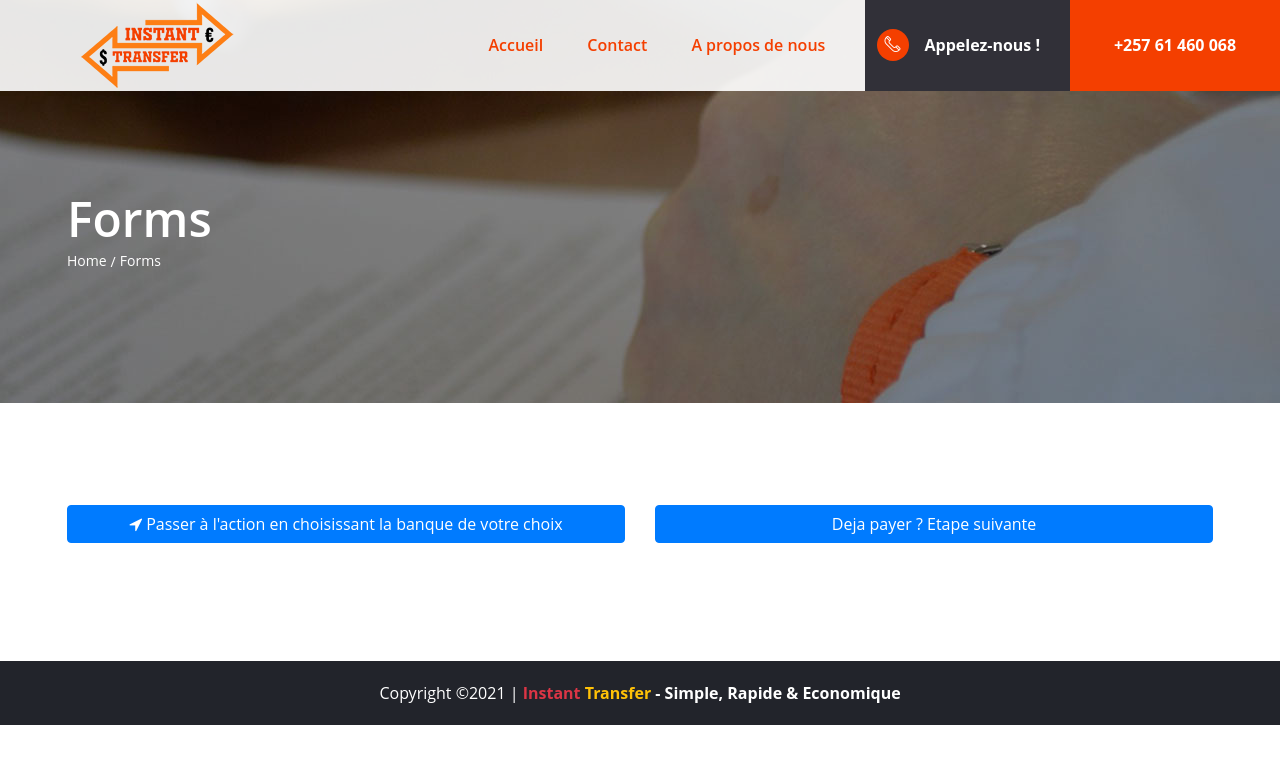
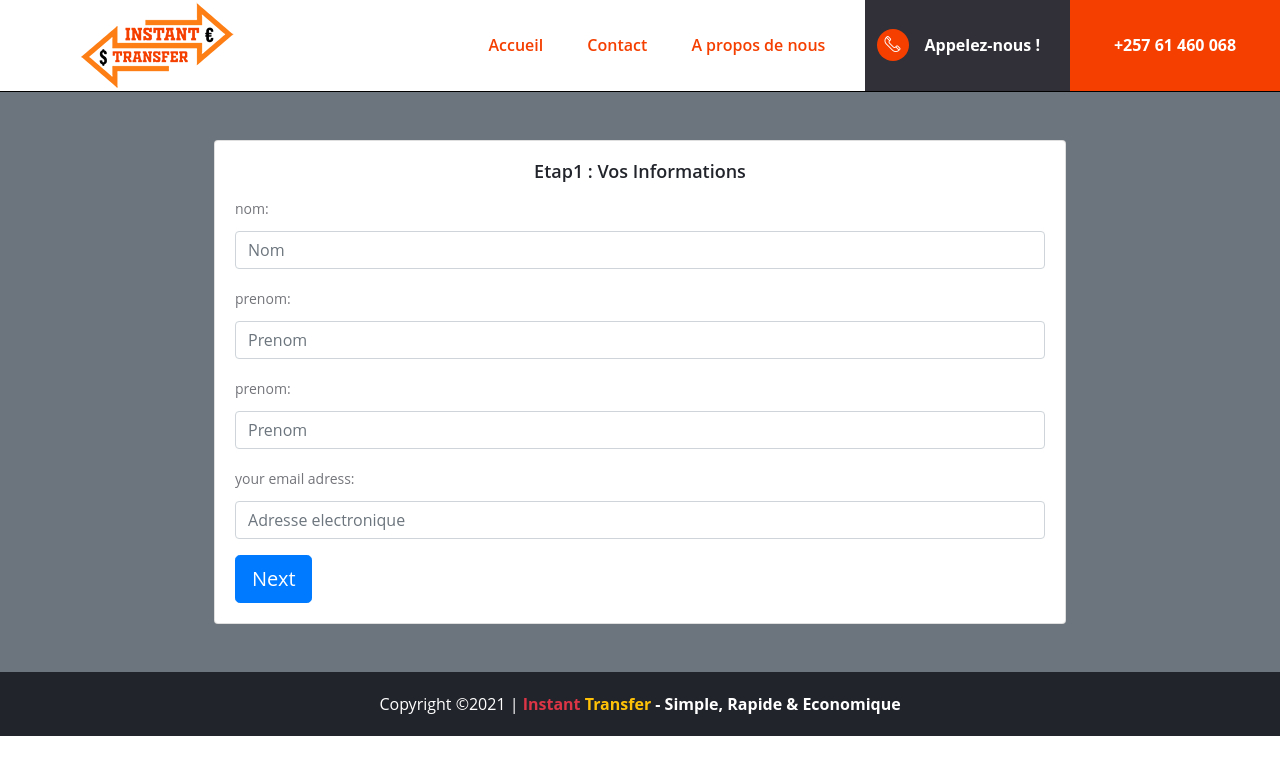
Before and after one commit to ArtcalO/currencyConverter, a Django app: page /step1/ in a window 1280 px wide. Shown: the top 775 px of the page. Run offline with Django 3.2, Linux system fonts and the light colour scheme; some libraries are stand-ins or nearby versions.

Commit message:
Adding steps forms

```diff
--- a/currencyConverter/forms.py
+++ b/currencyConverter/forms.py
@@ -94,3 +94,44 @@ class ContactForm(forms.Form):
 			attrs={'placeholder':'Your Email ','class':'form-control'}),
 		label='Amount',
 		required=True)
+
+
+class StepForm1(forms.Form):
+	firstname = forms.CharField(
+		widget=forms.TextInput(
+			attrs={
+				'placeholder':'Nom ','class':'form-control'
+				}
+			), label='nom', required=False)
+	lastname = forms.CharField(
+		widget=forms.TextInput(
+			attrs={
+				'placeholder':'Prenom ','class':'form-control'
+				}
+			), label='prenom', required=False)
+	number = forms.CharField(
+		widget=forms.TextInput(
+			attrs={
+				'placeholder':'Prenom ','required':'false','class':'form-control'
+				}
+			), label='prenom', required=False)
+	email = forms.EmailField(
+		widget=forms.TextInput(
+			attrs={
+				'placeholder':'Adresse electronique ','class':'form-control'
+				}
+			), label='your email adress', required=False)
+
+class StepForm2(forms.Form):
+	firstname = forms.CharField(
+		widget=forms.TextInput(
+			attrs={
+				'placeholder':'Nom ','class':'form-control'
+				}
+			), label='Nom destinataire', required=False)
+	lastname = forms.CharField(
+		widget=forms.TextInput(
+			attrs={
+				'placeholder':'Prenom ','class':'form-control'
+				}
+			), label='Prenom destinataire', required=False)
--- a/currencyConverter/templates/steps_forms.html
+++ b/currencyConverter/templates/steps_forms.html
@@ -2,30 +2,31 @@
 {% load static %}
 
 {% block banner %}
-    <section class="page-top-section set-bg" data-setbg=" {% static 'img/page-top-bg/1.jpg' %} ">
-        <div class="container">
-            <h2>Forms</h2>
-            <nav class="site-breadcrumb">
-                <a class="sb-item" href="#">Home</a>
-                <span class="sb-item active">Forms</span>
-            </nav>
+    <div style="height:92px; border-bottom:1px solid black;">
+
     </div>
-    </section>
 {% endblock %}
 
 {% block content %}
 
-    {% if step1_form %}
-        <section class="form-section spad">
+    {% if choice %}
+
+            <section class="ftco-section form-section" >
               <div class="container">
+                <div class="row justify-content-center mb-5 pb-3">
+                  <div class="col-md-7 heading-section ftco-animate text-center">
+
+                    <div class="card-body m-auto">
+                        <h5 class="card-title text-center my-5">Cliquez pour choisir</h5>
                         <div class="row">
+
                             <div class="col">
                                 <p>
-                              <button class="btn btn-primary btn-block" type="button" data-toggle="collapse" data-target="#banques" aria-expanded="false" aria-controls="banques"><i class="fa fa-location-arrow"></i> Passer à l'action en choisissant la banque de votre choix</button>
+                                  <button class="btn btn-primary btn-block" type="button" data-toggle="collapse" data-target="#banques" aria-expanded="false" aria-controls="banques"><i class="fa fa-location-arrow"></i>Choisir une banque</button>
                                 </p>
                             </div>
                             <div class="col ">
-                          <button type="button" class="btn btn-primary btn-block ">Deja payer ? Etape suivante</button>
+                                <a href="{% url "step1" %}" class="btn btn-primary btn-block ">Deja payer ? Etape suivante</a>
                             </div>
                         </div>
                         <div class="row">
@@ -52,7 +53,63 @@
                                 </div>
                             </div>
                       </div>
+
+                  </div>
+                </div>
+              </div>
           </section>
+
+    {% endif %}
+
+    {% if step_form1 %}
+
+        <div class="container-fluid bg-secondary" >
+          <div class="container">
+            <div class="row">
+              <div class="col-lg-10 col-xl-9 mx-auto">
+                <div class="card card-signin flex-row my-5">
+                  <div class="card-img-left d-none d-md-flex">
+                     <!-- Background image for card set in CSS! -->
+                  </div>
+                  <div class="card-body">
+                    <h5 class="card-title text-center">Etap1 : Vos Informations</h5>
+                    <form method="post" enctype="multipart/form-data" action="." class="form-signin">
+                      {% csrf_token %}
+                      {{ step_form1.as_p }}
+                      <input class="btn btn-lg btn-primary right"  value="Next" type="submit">
+
+                    </form>
+                  </div>
+                </div>
+              </div>
+            </div>
+          </div>
+        </div>
+
+    {% endif %}
+
+    {% if step_form2 %}
+
+        <div class="container-fluid bg-secondary" >
+          <div class="container">
+            <div class="row">
+              <div class="col-lg-10 col-xl-9 mx-auto">
+                <div class="card card-signin flex-row my-5">
+                  <div class="card-body">
+                    <h5 class="card-title text-center">Etape 2 : Information destinataire</h5>
+                    <form method="post" enctype="multipart/form-data" action="." class="form-signin">
+                      {% csrf_token %}
+                      {{ step_form2.as_p }}
+                      <button class="btn btn-lg btn-primary " type="submit">Next</button>
+
+                    </form>
+                  </div>
+                </div>
+              </div>
+            </div>
+          </div>
+        </div>
+
     {% endif %}
 
 {% endblock %}
--- a/currencyConverter/urls.py
+++ b/currencyConverter/urls.py
@@ -11,6 +11,8 @@ urlpatterns = [
 	path("register/", views.Register.as_view(), name='register'),
 	path('about/', views.about, name='about'),
 	path('contact/', views.contact, name='contact'),
+	path('choice/', views.choice, name='choice'),
 	path('step1/', views.step1, name='step1'),
+	path('step2/', views.step2, name='step2'),
 
 ]
--- a/currencyConverter/views.py
+++ b/currencyConverter/views.py
@@ -9,16 +9,25 @@ from django.contrib import messages
 from django.core.mail import send_mail
 
 
-
 def index(request):
 	template_name='index.html'
 	form = ConversionForm(request.POST)
 	if "action" in request.POST:
-		return redirect(step1)
+		return redirect(choice)
 	return render(request, template_name, locals())
 
+def choice(request):
+	choice = True
+	return render(request, 'steps_forms.html', locals())
+
 def step1(request):
-	step1_form = True
+	step_form1 = StepForm1(request.POST or None)
+	if step_form1.is_valid():
+		return redirect(step2)
+	return render(request, 'steps_forms.html', locals())
+
+def step2(request):
+	step_form2 = StepForm2(request.POST or None)
 	return render(request, 'steps_forms.html', locals())
 
 @login_required(login_url=('login'))
```
Also changed, not shown: currencyConverter/static/css/style.css (line endings or trailing spaces). Lines whose indentation alone changed are shown as unchanged.
